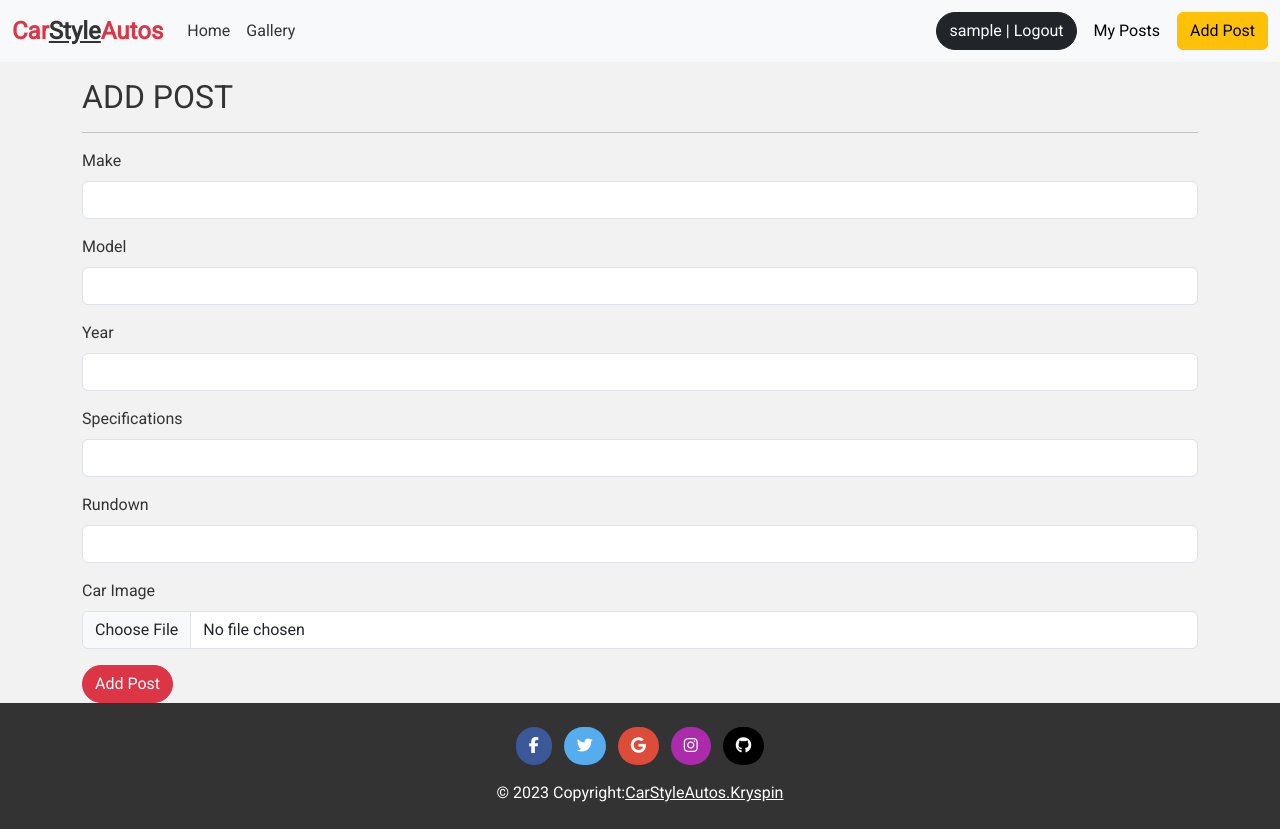
After one commit to kryspinm97/PP4-CarStyleAutos, a Django app: page /addpost_form/ in a window 1280 px wide. The commit adds this page. Run offline with Django 3.2, Linux system fonts and the light colour scheme; the visitor is signed in with stand-in values (Sample User, id 1); some libraries are stand-ins or nearby versions.

Commit message:
Added a form to Add posts as user

```diff
--- a/blog/urls.py
+++ b/blog/urls.py
@@ -6,6 +6,7 @@ urlpatterns = [
     path('accounts/', include('django.contrib.auth.urls')),
     path('summernote/', include('django_summernote.urls')),
     path('car_gallery/', views.CarGallery.as_view(), name='cargallery'),
+    path('addpost_form/', views.create_car, name='addpost_form'),
     path('account/login', views.LoginView.as_view(), name='login'),
     path('account/register', views.RegisterView.as_view(), name='register'),
     path('account/logout/', views.LogoutView.as_view(), name='logout'),
--- a/blog/views.py
+++ b/blog/views.py
@@ -27,7 +27,7 @@ class CarGallery(View):
 class LoginView(SuccessMessageMixin, View):
     template_name = 'account/login.html'
     success_url = reverse_lazy('home')
-    success_message = f'Welcome {{user.username}}'
+    success_message = 'You have logged in successfully!'
 
     def get(self, request):
         if request.user.is_authenticated:
@@ -84,10 +84,10 @@ def create_car(request):
             car = form.save(commit=False)
             car.site_user = request.user
             car.save()
-            messages.success(request, "Car Added Successfuly")
-            return redirect("car_detail", pk=car.pk)
+            messages.success(request, "Post Added Successfuly")
+            return redirect('cargallery')
         else:
             messages.error(request, "Invalid car details")
     else:
         form = CarCreationForm()
-    return render(request, "create_car.html", {"form": form})
+    return render(request, "addpost_form.html", {"form": form})
--- a/static/css/styles.css
+++ b/static/css/styles.css
@@ -109,6 +109,7 @@ h2 {
     color: #fff;
     padding: 1rem 0;
     text-align: center;
+    margin-top: auto !important;
 }
 
 /*-- BASE.HTML STYLING HERO/FOOTER/ --*/
@@ -240,8 +241,7 @@ h2 {
 /* --- LOGIN FORM --- */
 
 .login-form {
-    margin-top: 5rem;
-    margin-bottom: 5rem;
+    margin-top: 10rem;
 }
 
 .login-page-image::before {
@@ -266,6 +266,5 @@ h2 {
 /* --- LOGIN FORM --- */
 
 .register-form {
-    margin-top: 5rem;
-    margin-bottom: 5rem;
+    margin-top: 10rem;
 }
--- /dev/null
+++ b/templates/addpost_form.html
@@ -0,0 +1,38 @@
+{% extends 'base.html' %}
+
+{% block content %}
+
+<div class="container mt-3">
+    <h2> Add Post </h2>
+    <hr>
+    <form method ="POST">
+        {% csrf_token %}
+        <div class="mb-3">
+            <label for="make" class="form-label">Make</label>
+            <input type="text" class="form-control" id="make" name="make" required>
+        </div>
+        <div class="mb-3">
+            <label for="model" class="form-label">Model</label>
+            <input type="text" class="form-control" id="model" name="model" required>
+        </div>
+        <div class="mb-3">
+            <label for="year" class="form-label">Year</label>
+            <input type="number" class="form-control" id="year" name="year" required>
+        </div>
+        <div class="mb-3">
+            <label for="specifications" class="form-label">Specifications</label>
+            <input type="text" class="form-control" id="specifications" name="specifications" required>
+        </div>
+        <div class="mb-3">
+            <label for="rundown" class="form-label">Rundown</label>
+            <input type="text" class="form-control" id="rundown" name="rundown" required>
+        </div>
+        <div class="mb-3">
+            <label for="car_image" class="form-label">Car Image</label>
+            <input type="file" class="form-control" id="car_image" name="car_image" required>
+        </div>
+        <button type="submit" class="btn btn-primary">Add Post</button>
+    </form>
+</div>
+
+{% endblock %}
--- a/templates/base.html
+++ b/templates/base.html
@@ -40,6 +40,7 @@
           {% if user.is_authenticated %}
           <a href="{% url 'logout' %}" class="btn btn-dark text-center ms-1" type="submit"> {{ user.username }} | Logout</a>
           <a href="#" class="btn btn-light ms-1" type="submit">My Posts</a>
+          <a href="{% url 'addpost_form' %}" class="btn btn-warning ms-1" type="submit">Add Post</a>
           {% else %}
         </form>
         <form class="d-flex align-items-center">
```
Also changed, not shown: templates/account/login.html (+2 -16 lines), templates/account/register.html (+0 -10 lines), templates/car_gallery.html (+9 -7 lines), templates/user_posts.html (+32 -0 lines).
